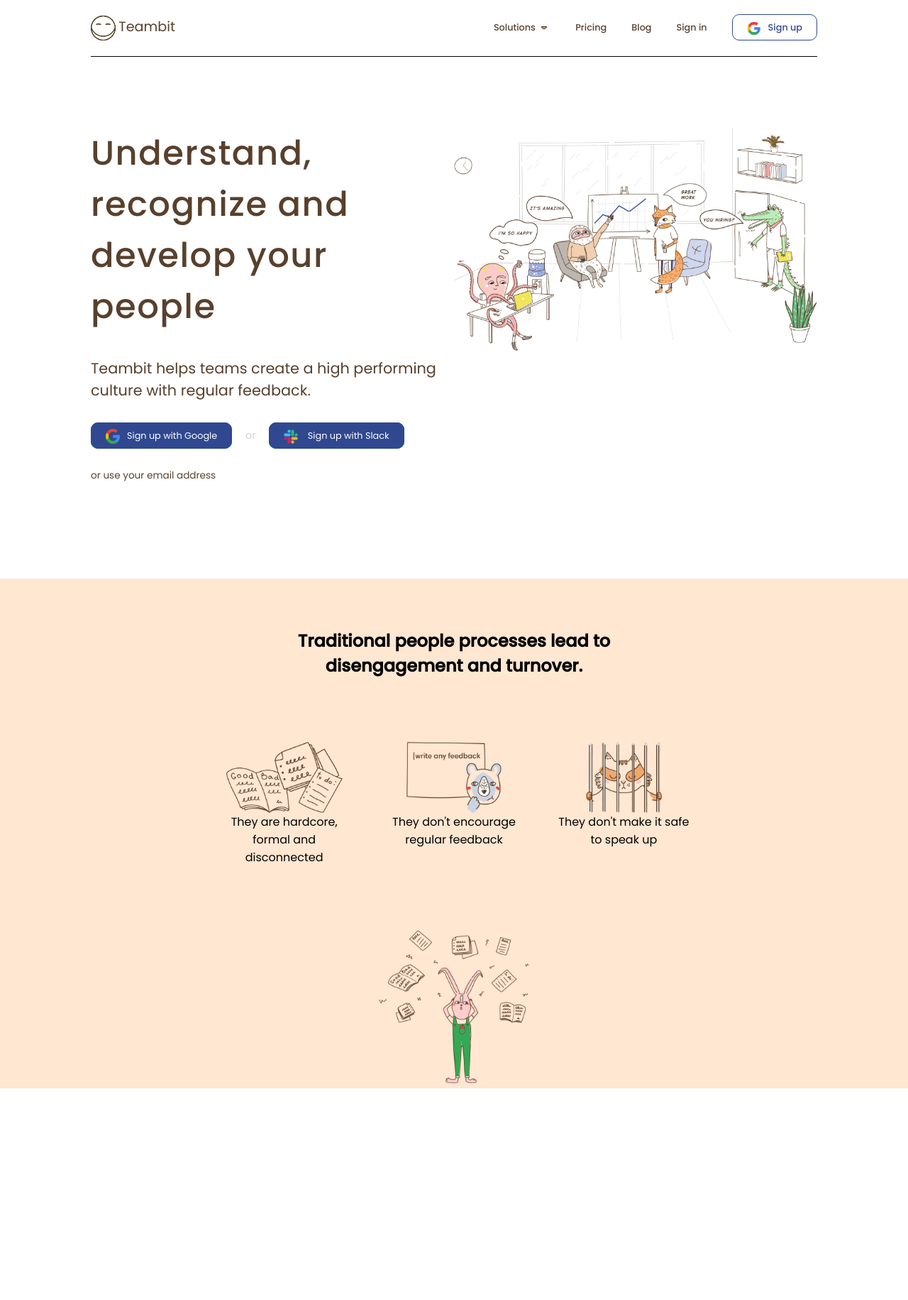
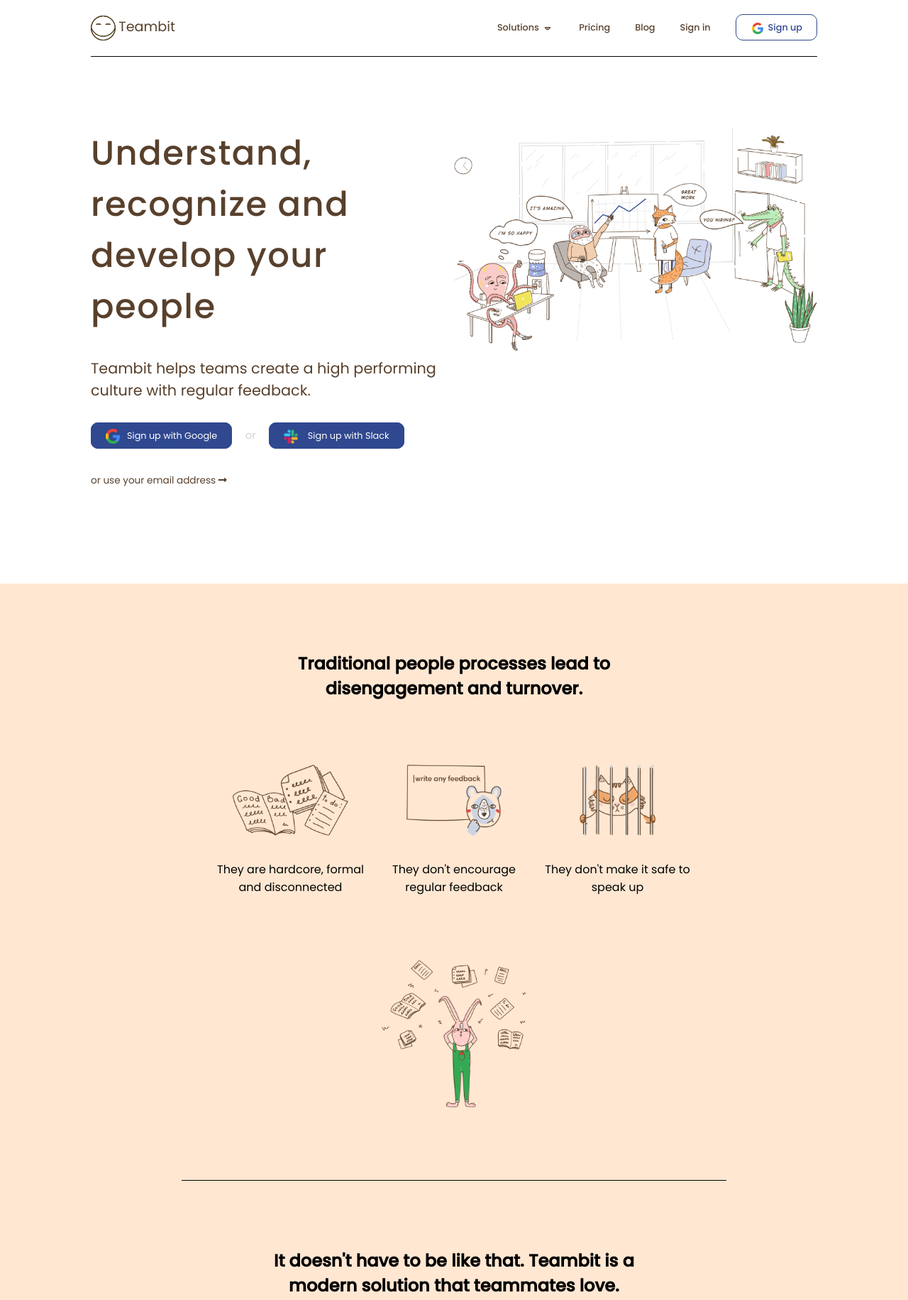
Before and after one commit to MatteoPetracci/node-sass-teambit, a website: page index.html in a window 1280 px wide. Shown: the top 1831 px of the page at 71% size. Before the commit the page ends 1533 px from the top, so only its background shows below. Drawn offline with Linux system fonts and the light colour scheme.

Commit message:
prima parte prima sezione e hover su nav modificato

```diff
--- a/index.html
+++ b/index.html
@@ -4,7 +4,9 @@
   <meta charset="UTF-8">
   <meta name="viewport" content="width=device-width, initial-scale=1.0">
   <meta http-equiv="X-UA-Compatible" content="ie=edge">
-  <script src="https://cdnjs.cloudflare.com/ajax/libs/font-awesome/5.12.1/js/all.min.js" integrity="sha256-MAgcygDRahs+F/Nk5Vz387whB4kSK9NXlDN3w58LLq0=" crossorigin="anonymous"></script>
+  <link rel="stylesheet" href="https://cdnjs.cloudflare.com/ajax/libs/font-awesome/5.12.1/css/all.min.css" integrity="sha256-mmgLkCYLUQbXn0B1SRqzHar6dCnv9oZFPEC1g1cwlkk=" crossorigin="anonymous" />
+  <link rel="stylesheet" href="dist/app.css">
+  <title>Document</title>
   <link rel="stylesheet" href="dist/app.css">
   <title>Document</title>
 </head>
@@ -33,7 +35,22 @@
             <a href="#">Sign in</a>
           </li>
           <li>
-            <a class="btn" href="#"><img src="img/lg-google.png" alt="">Sign up</a>
+            <a class="btn" href="#"><svg viewBox="0 0 18 18" width="18" height="18" class="h-menu__svg">
+                            <defs>
+                                <path id="a01" d="M0 0h18v18H0z"></path>
+                                <mask id="b01" width="18" height="18" x="0" y="0" fill="#fff">
+                                    <use xlink:href="#a01"></use>
+                                </mask>
+                            </defs>
+                            <g fill="none" fill-rule="evenodd">
+                                <use stroke="#FFF" stroke-width="2" mask="url(#b01)" opacity=".01" xlink:href="#a01"></use>
+                                <path fill="#FFF" d="M6.504 1.438c-1.98.664-3.668 2.12-4.608 3.96-.328.634-.564 1.307-.708 2.006-.358 1.733-.11 3.582.704 5.16.53 1.03 1.29 1.948 2.207 2.664.87.678 1.88 1.184 2.95 1.463 1.35.36 2.79.35 4.16.05 1.23-.28 2.4-.86 3.33-1.7.98-.88 1.68-2.05 2.06-3.31.4-1.37.46-2.83.2-4.24H9.16v3.11h4.434c-.17 1-.774 1.91-1.627 2.47-.537.36-1.154.59-1.792.7-.638.11-1.303.13-1.94 0-.652-.13-1.27-.39-1.81-.77-.866-.59-1.527-1.46-1.863-2.45-.346-1-.35-2.11 0-3.1.245-.7.647-1.35 1.18-1.88.656-.66 1.508-1.13 2.43-1.32.788-.16 1.618-.13 2.388.097.656.195 1.26.55 1.754 1.014l1.496-1.47c.26-.26.534-.513.79-.784-.758-.688-1.65-1.24-2.62-1.59C10.23.85 8.263.84 6.5 1.44z"></path>
+                                <path class="google-logo" fill="#EA4335" d="M6.504 1.438c1.757-.597 3.73-.584 5.477.047.98.35 1.86.9 2.62 1.59-.25.27-.53.524-.79.786l-1.49 1.47c-.49-.46-1.09-.81-1.75-1.01-.77-.23-1.6-.26-2.38-.09-.92.2-1.77.67-2.43 1.33-.53.53-.93 1.18-1.18 1.89-.89-.68-1.77-1.35-2.67-2.03.94-1.84 2.63-3.3 4.61-3.96z"></path>
+                                <path class="google-logo" fill="#FBBC05" d="M1.192 7.4c.145-.695.38-1.373.71-2.008.886.678 1.773 1.352 2.665 2.03-.35 1-.35 2.11 0 3.105-.887.678-1.775 1.356-2.662 2.03C1.083 10.98.835 9.132 1.192 7.4z"></path>
+                                <path class="google-logo" fill="#4285F4" d="M9.162 7.482h7.65c.254 1.402.197 2.865-.205 4.238-.372 1.256-1.076 2.423-2.06 3.31l-2.583-1.968c.852-.562 1.456-1.47 1.626-2.466H9.157c.005-1.038.005-2.076.005-3.114z"></path>
+                                <path class="google-logo" fill="#34A853" d="M1.896 12.56c.888-.673 1.775-1.35 2.662-2.03.34.984.997 1.854 1.863 2.45.55.374 1.17.64 1.81.77.64.127 1.3.11 1.95.003.64-.112 1.26-.34 1.79-.695l2.59 1.97c-.93.844-2.1 1.42-3.33 1.697-1.36.305-2.8.314-4.16-.042-1.07-.28-2.08-.78-2.95-1.463-.91-.712-1.67-1.63-2.2-2.66z"></path>
+                            </g>
+                        </svg>Sign up</a>
           </li>
         </ul>
       </nav>
@@ -53,7 +70,7 @@
     <main>
       <section>
         <div class="container_first">
-          <div class="box_features">
+          <div class="box_features line">
             <div class="box_text">
               <h2>Traditional people processes lead to disengagement and turnover.</h2>
             </div>
@@ -75,7 +92,28 @@
               <img src="img/before.png" alt="">
             </div>
           </div>
-          <div class="box_features"></div>
+          <div class="box_features">
+            <div class="box_text">
+              <h2>It doesn't have to be like that. Teambit is a modern solution that teammates love.</h2>
+            </div>
+            <div class="box_img">
+              <div class="img_text">
+                <img src="img/emoji.png" alt="">
+                <p>It's lightweight fun and interconnected</p>
+              </div>
+              <div class="img_text">
+                <img src="img/feedback.png" alt="">
+                <p>It encourages regular feedback with contextual requests</p>
+              </div>
+              <div class="img_text">
+                <img src="img/safe.png" alt="">
+                <p>It creates a safe environment for dialog</p>
+              </div>
+            </div>
+            <div class="img_rubbit">
+              <img src="img/after.png" alt="">
+            </div>
+          </div>
         </div>
       </section>
     </main>
--- a/src/partials/_common.scss
+++ b/src/partials/_common.scss
@@ -11,7 +11,7 @@
   text-decoration: none;
 }
 
-.svg-inline--fa {
+i.fa-bars {
   display: $displayNone;
 }
 
--- a/src/partials/_header.scss
+++ b/src/partials/_header.scss
@@ -35,10 +35,15 @@
         .btn {
           @include btn ();
           color: #30488F;
-          img {
+          &:hover {
+            .google-logo {
+              display: none;
+            }
+          }
+          svg {
             width: 20px;
             vertical-align: $alignMiddle;
-            margin-right: 10px;
+            margin-right: 5px;
           }
         }
       }
--- a/src/partials/_main.scss
+++ b/src/partials/_main.scss
@@ -3,12 +3,16 @@
 .container_first {
   @include displayFlexColumn;
   text-align: center;
-  width: 55%;
+  width: 60%;
   margin: auto;
+  .box_features.line {
+    border-bottom: 1px solid black;
+  }
   .box_features {
     @include displayFlexColumn;
+    padding: 45px;
     .box_text {
-      padding-top: 70px;
+      padding-top: 50px;
       width: 80%;
       margin: auto;
     }
@@ -19,8 +23,11 @@
       .img_text {
         @include displayFlexColumn;
         flex-basis: 32%;
-        padding: 20px;
+        padding: 20px 0;
         align-items: center;
+        p {
+          padding-top: 35px;
+        }
         img {
           height: 100px;
         }
@@ -28,9 +35,9 @@
     }
     .img_rubbit {
       padding-top: 70px;
+      padding-bottom: 50px;
       img {
         width: 30%;
-        // text-align: center;
       }
     }
   }
--- a/src/partials/_mediaquery.scss
+++ b/src/partials/_mediaquery.scss
@@ -9,8 +9,8 @@
 }
 
 
-@media screen and (max-width: 770px) {
-  .svg-inline--fa {
+@media screen and (max-width: 790px) {
+  i.fa-bars {
     display: block;
   }
   nav ul li {
```
Also changed, not shown: dist/app.css, img/after.png (added), img/emoji.png (added), img/safe.png (added).
